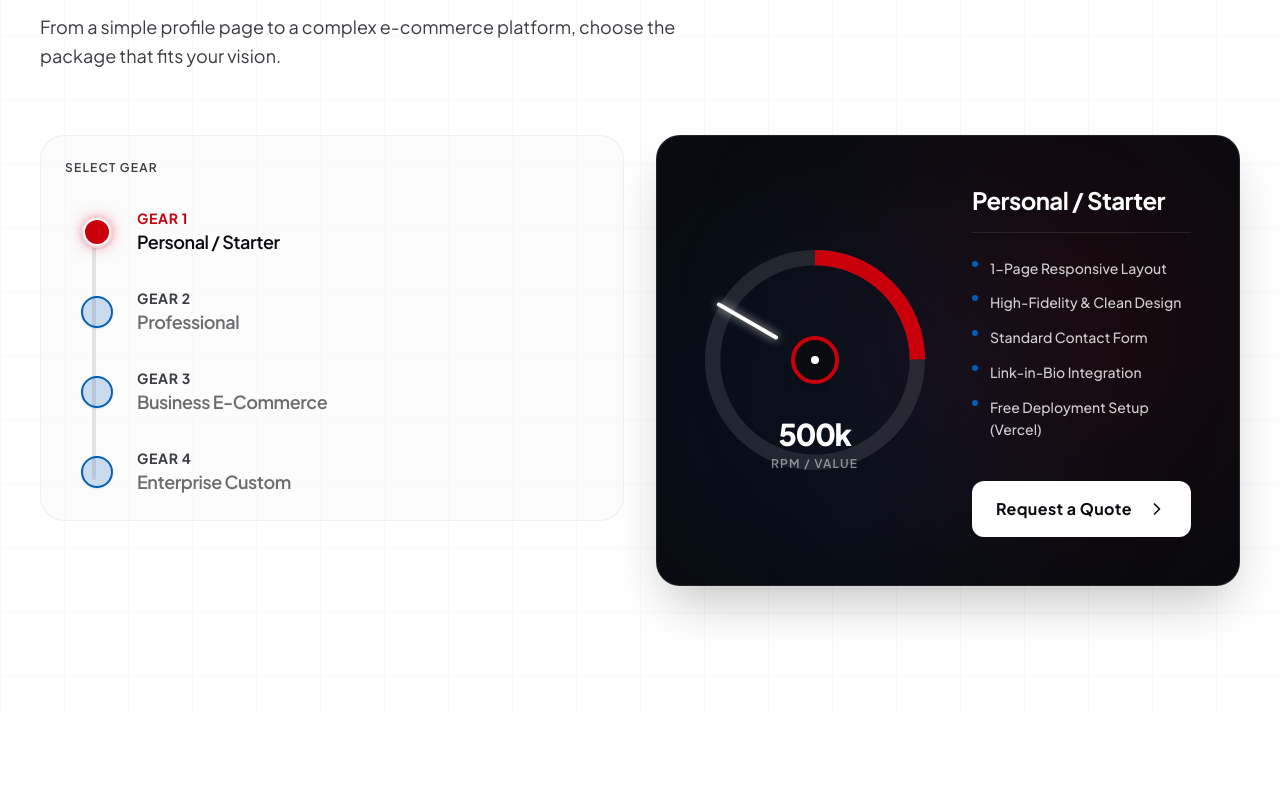
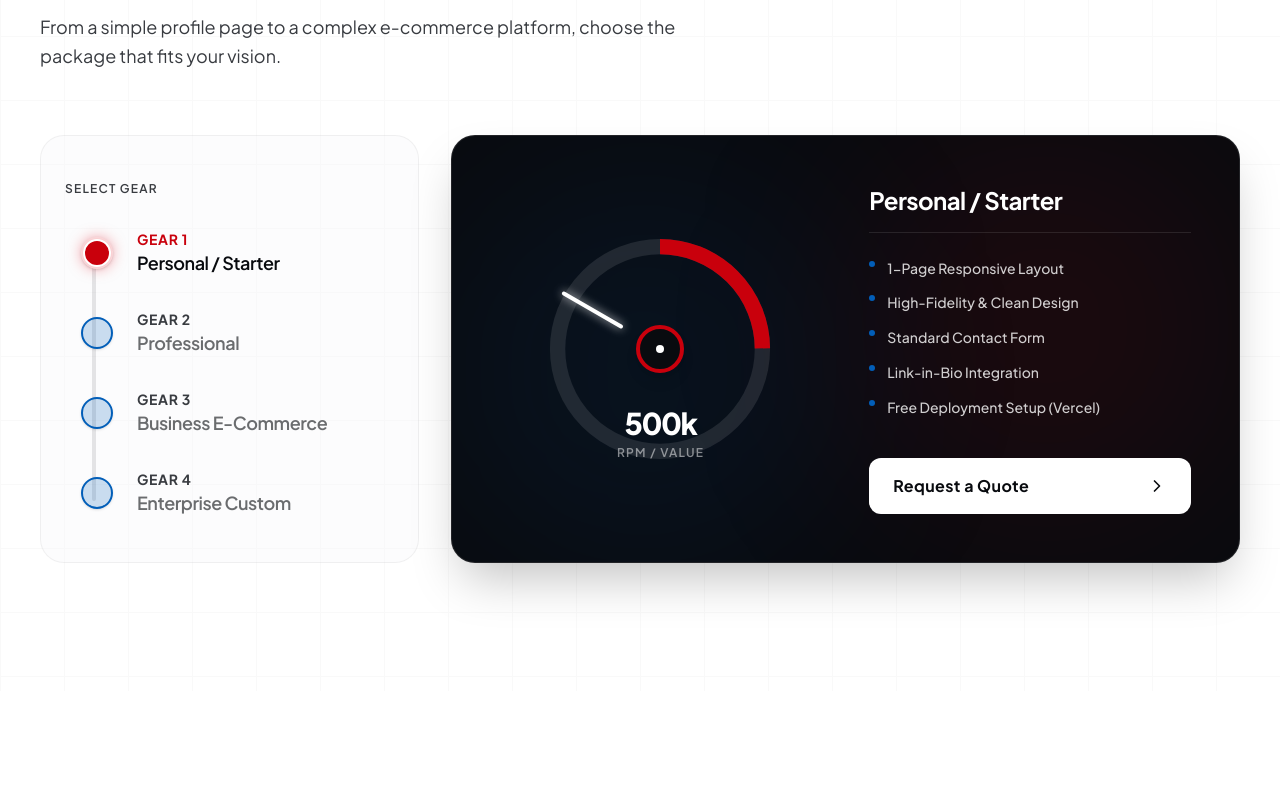
Before and after one commit to Dhaafin/deck, a Next.js app: page /en in a window 1280 px wide. Shown: the part 1020-1820 px from the top of the page. Built offline with nearby package versions, Linux system fonts and the light colour scheme.

Commit message:
style: refine pricing layout ratio, equalized panel heights, fix pointer cursor and CTA translation

```diff
--- a/src/app/[lang]/dictionaries/id.json
+++ b/src/app/[lang]/dictionaries/id.json
@@ -124,7 +124,7 @@
     "label": "Paket & Harga",
     "title": "Investasi untuk Pertumbuhan Digital",
     "subtitle": "Dari halaman profil hingga platform e-commerce kompleks, pilih paket yang sesuai dengan visi Anda.",
-    "cta": "Request a Quote",
+    "cta": "Ajukan Penawaran",
     "tiers": [
       {
         "id": "tier-1",
--- a/src/components/organisms/PricingSection.tsx
+++ b/src/components/organisms/PricingSection.tsx
@@ -64,11 +64,11 @@ export function PricingSection({ dictionary }: PricingSectionProps) {
           </p>
         </motion.div>
 
-        <div className="grid grid-cols-1 lg:grid-cols-12 gap-12 lg:gap-8 items-start">
+        <div className="grid grid-cols-1 lg:grid-cols-12 gap-12 lg:gap-8 items-stretch">
 
           {/* Gear Shifter Controls (Left) */}
-          <div className="lg:col-span-6 flex flex-col gap-6">
-            <div className="bg-cool-grey/30 border border-carbon/5 p-6 rounded-3xl relative">
+          <div className="lg:col-span-4 flex flex-col h-full">
+            <div className="bg-cool-grey/30 border border-carbon/5 p-6 rounded-3xl relative h-full flex flex-col justify-center">
               <h3 className="text-xs font-semibold tracking-widest uppercase text-carbon-light mb-8">
                 Select Gear
               </h3>
@@ -83,7 +83,7 @@ export function PricingSection({ dictionary }: PricingSectionProps) {
                     <button
                       key={tier.id}
                       onClick={() => setActiveGear(idx)}
-                      className={`relative flex items-center gap-6 group text-left w-full focus:outline-none`}
+                      className={`relative flex items-center gap-6 group text-left w-full focus:outline-none cursor-pointer`}
                     >
                       {/* Notch / Knob */}
                       <div className={`relative z-10 flex items-center justify-center w-8 h-8 rounded-full border-2 transition-colors shadow-sm group-hover:border-m-red ${isActive ? 'border-white bg-cool-grey' : 'border-m-blue bg-m-blue/20'}`}>
@@ -113,9 +113,9 @@ export function PricingSection({ dictionary }: PricingSectionProps) {
           </div>
 
           {/* Performance Dashboard (Right) */}
-          <div className="lg:col-span-6">
+          <div className="lg:col-span-8 h-full">
             <motion.div
-              className="bg-carbon text-white rounded-3xl p-8 md:p-12 shadow-2xl relative overflow-hidden border border-white/10"
+              className="bg-carbon text-white rounded-3xl p-8 md:p-12 shadow-2xl relative overflow-hidden border border-white/10 h-full flex flex-col justify-center"
               initial={{ opacity: 0, scale: 0.95 }}
               whileInView={{ opacity: 1, scale: 1 }}
               viewport={{ once: true }}
@@ -125,7 +125,7 @@ export function PricingSection({ dictionary }: PricingSectionProps) {
               <div className="absolute top-0 right-0 w-96 h-96 bg-m-red/10 rounded-full blur-[100px] pointer-events-none" />
               <div className="absolute bottom-0 left-0 w-96 h-96 bg-m-blue/10 rounded-full blur-[100px] pointer-events-none" />
 
-              <div className="grid grid-cols-1 md:grid-cols-2 gap-12 relative z-10">
+              <div className="grid grid-cols-1 md:grid-cols-2 gap-12 relative z-10 items-center">
 
                 {/* Speedometer Gauge */}
                 <div className="flex flex-col items-center justify-center">
```
Also changed, not shown: 1 other file (tests, documents, lock files or other folders).
